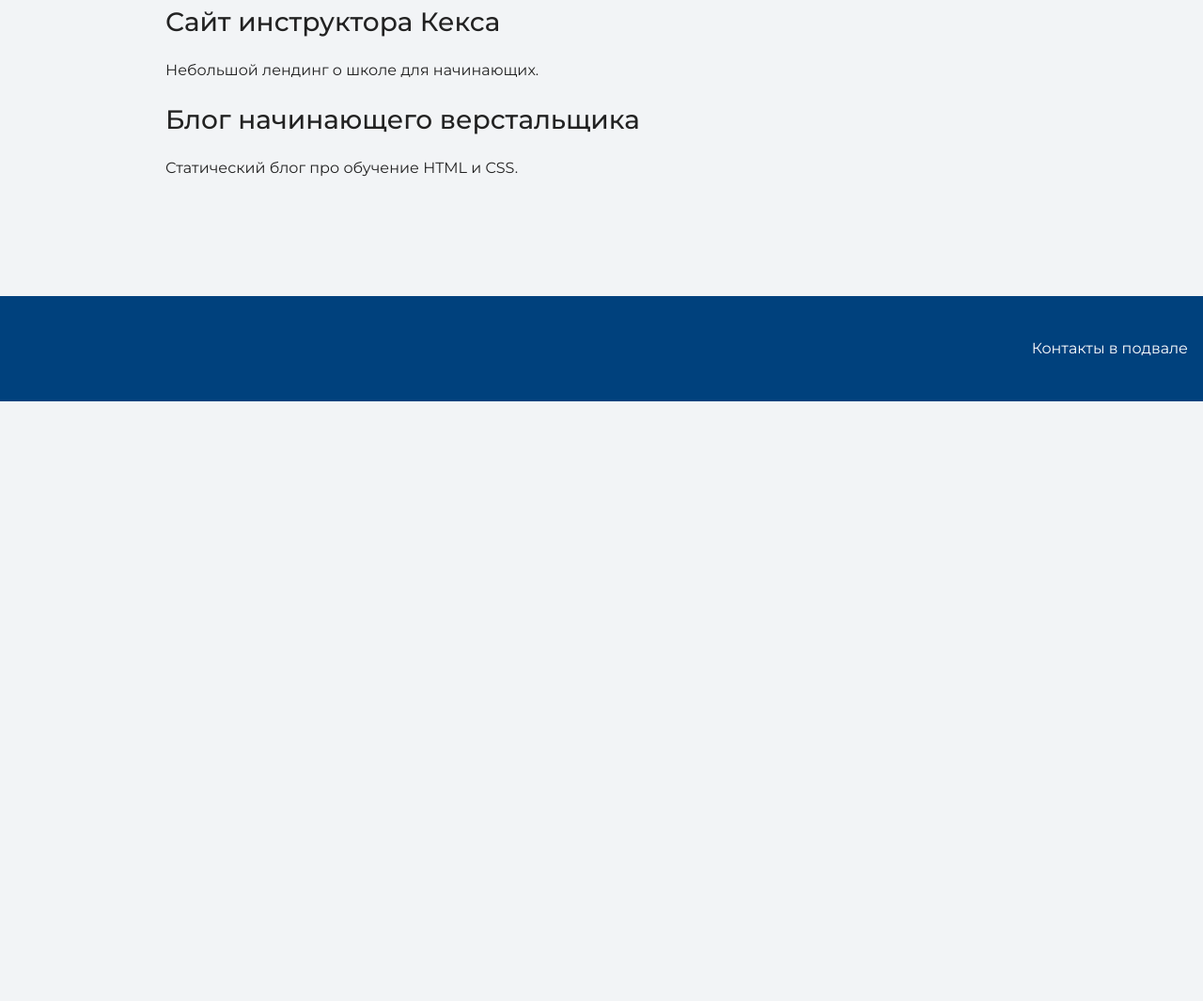
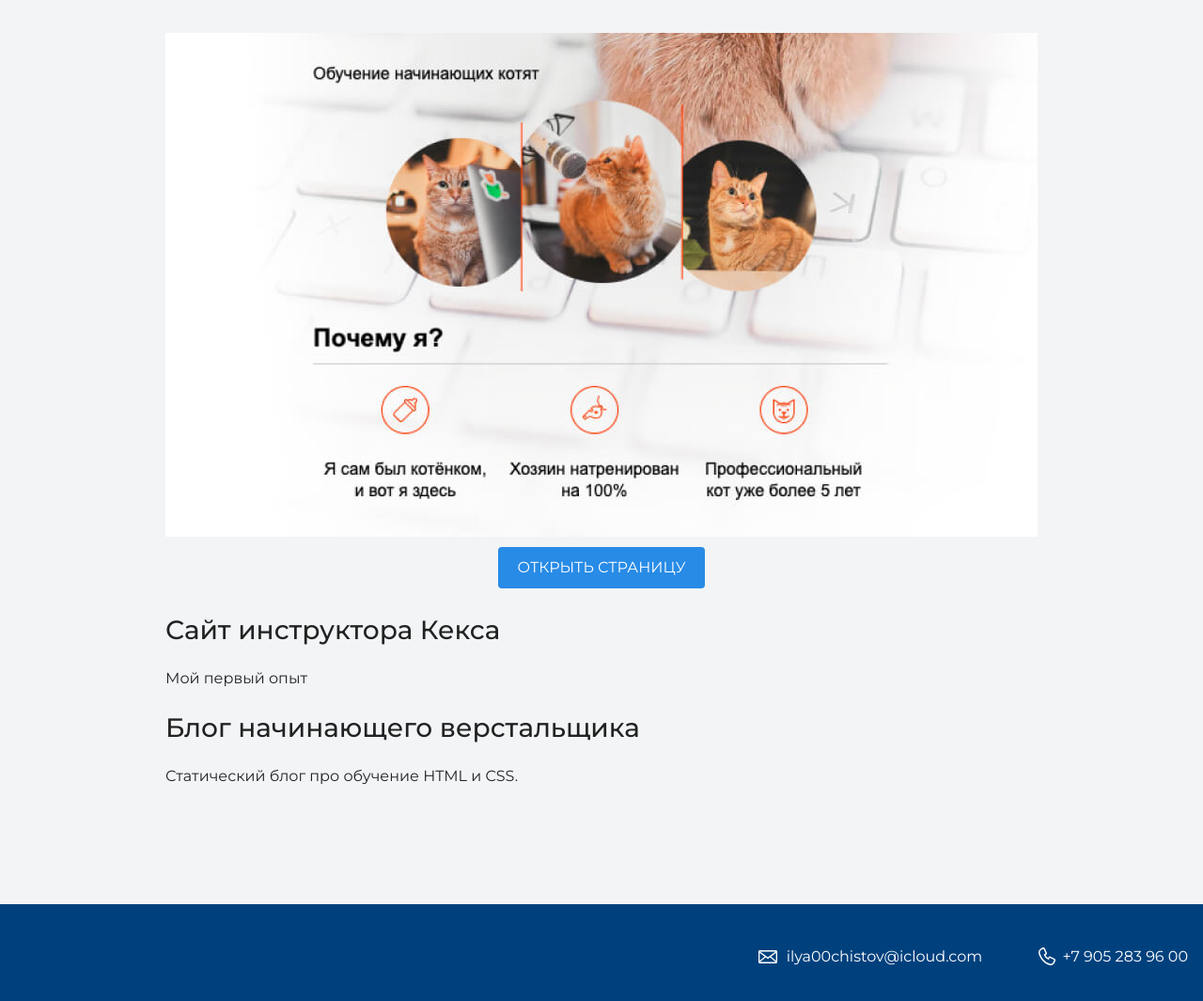
Before and after one commit to ilya0012/Portfolio, a plain HTML site: page index.html in a window 1280 px wide. Shown: the part 1705-2770 px from the top of the page at 94% size. Before the commit the page ends 2132 px from the top, so only its background shows below. Drawn offline with nearby package versions, Linux system fonts and the light colour scheme; files whose address does not match are found by name.

Commit message:
Refreshed

```diff
--- a/index.html
+++ b/index.html
@@ -9,11 +9,11 @@
 
   <body>
     <header class="page-header">
-    <div class="container">
+     <div class="container">
+      <a href="mailto:ilya00chistov@icloud.com">ilya00chistov@icloud.com</a>
+      <a href="tel:+79052839600">+7 905 283 96 00</a>
       <p>Илья Чистов</p>
-      <p>ilya00chistov@icloud.com</p>
-    </div>
-
+     </div>
     </header>
 
     <section class="hero-image">
@@ -25,6 +25,9 @@
     <section class="intro">
       <div class="container">
       <h2 class="subheading">Давайте познакомимся</h2>
+        <figure>
+          <img src="files/user.jpg" width="928" height="536" alt="Фотография Неопознанного Енота">
+        </figure>
       <h3>Пара слов о себе</h3>
       <p>Текст с парой слов о себе.</p>
       <h3>Чем могу быть полезен</h3>
@@ -35,9 +38,12 @@
     <section class="portfolio">
       <div class="container">
       <h2 class="subheading">Мои работы</h2>
-
+      <figure class="project-image">
+        <img src="files/project.jpg" width="928" height="536" alt="Cайт инструктора Кекса">
+        <a class="button" href="source/project/index.html">Открыть страницу</a>
+      </figure>
       <h3>Сайт инструктора Кекса</h3>
-      <p>Небольшой лендинг о школе для начинающих.</p>
+      <p>Мой первый опыт</p>
 
       <h3>Блог начинающего верстальщика</h3>
       <p>Статический блог про обучение HTML и CSS.</p>
@@ -45,9 +51,10 @@
     </section>
 
     <footer class="page-footer">
-      <div class="container">
-      Контакты в подвале
-      </div>
+  <div class="container">
+    <a class="footer-email" href="mailto:ilya00chistov@icloud.com">ilya00chistov@icloud.com</a>
+    <a class="footer-phone" href="tel:+79052839600">+7 905 283 96 00</a>
+  </div>
     </footer>
   </body>
 </html>
```
